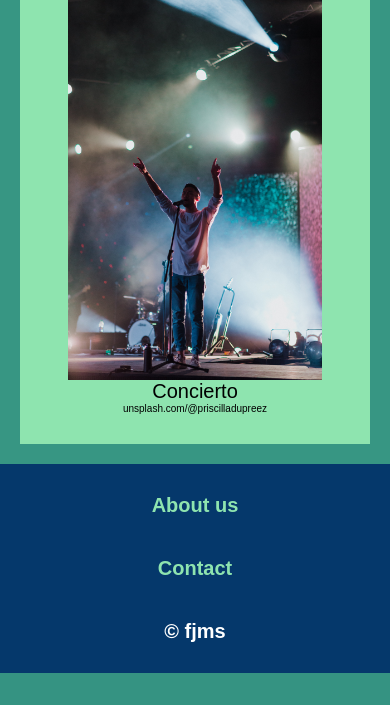
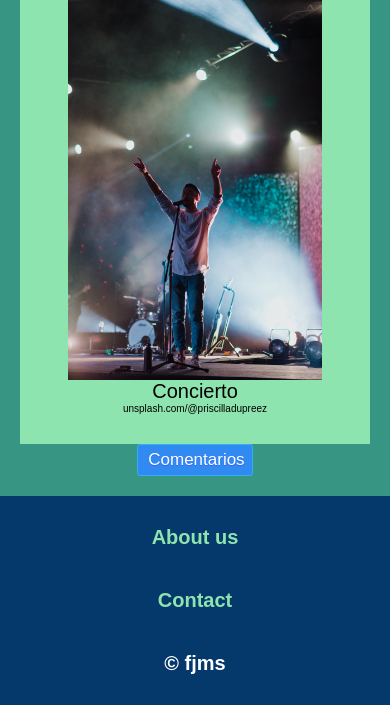
Before and after one commit to franmolsan/SIBW, a PHP site: page /evento.html in a window 390 px wide. Shown: the part 2979-3684 px from the top of the page. Before the commit the page ends 3652 px from the top, so only its background shows below. Run offline with PHP 8.4, Linux system fonts and the light colour scheme.

Commit message:
practica a medias

```diff
--- a/p2/estilo.css
+++ b/p2/estilo.css
@@ -167,6 +167,63 @@ figcaption {
  font-size: 10px;
 }
 
+.seccion_comentarios {
+  display: flex;
+  justify-content: flex-end;
+}
+
+.boton_comentario {
+  position: fixed;
+  bottom: 0%;
+  background-color:#318af2;
+  border-radius:3px;
+  border:1px solid #31b1f2;
+  display:inline-block;
+  cursor:pointer;
+  color:#ffffff;
+  font-family:Arial;
+  font-size:17px;
+  padding: 5px 10px;
+  text-decoration:none;
+  text-shadow:0px 1px 0px #3164f2;
+  transition-duration: 0.3s;
+}
+.boton_comentario:hover {
+  background-color:#3164f2;
+}
+
+.desplegable {
+  display: none;
+  background-color: #ffffff;
+  position: fixed;
+  bottom: 5%;
+  padding: 3% 5%;
+  border-radius: 2%;
+  opacity: 0.9;
+  justify-content: center;
+
+}
+.info_usr {
+  text-align:center;
+  margin:auto;
+}
+
+input[type=text], select, textarea {
+  width: 100%;
+  padding: 12px;
+  border: 1px solid #ccc;
+  border-radius: 4px;
+  box-sizing: border-box;
+  resize: vertical;
+}
+
+.comentario {
+  padding: 0% 2%;
+  margin: 3% 0%;
+  border:1px solid #379683;
+  border-radius: 3%;
+}
+
 
 /* Para los botones sociales */
 .fa {
@@ -244,12 +301,23 @@ figcaption {
 }
 
 /* para que se "apilen" la cabecera, los elementos auxiliares y el pie */
-@media all and (max-width: 500px) {
+@media all and (max-width: 600px) {
 
-  .titulo, section {
+  .titulo, section, .seccion_comentarios {
     text-align: center;
     -webkit-flex-direction: column;
     flex-direction: column;
   }
 
+  .boton_comentario {
+   align-self: center;
+   position: relative;
+   width: 33%;
+  }
+
+  .form_comentario {
+    align-self: center;
+    position: relative;
+  }
+
 }
--- a/p2/evento.html
+++ b/p2/evento.html
@@ -3,6 +3,7 @@
 <head>
     <link rel="stylesheet" type="text/css" href="estilo.css"/>
     <link rel="stylesheet" href="https://cdnjs.cloudflare.com/ajax/libs/font-awesome/4.7.0/css/font-awesome.min.css">
+    <script src="scripts.js"></script>
 <title>Evento</title>
 </head>
 <body class="cuerpo">
@@ -109,8 +110,33 @@
                 </div>
             </div>
 
+            <div class="seccion_comentarios">
+                <div class = "desplegable" id="desplegable" style="display: none;">
+                    <div class="comentario">
+                        <p>Autor, 10/09/2020 a las 18:09</p>
+                        <p>Cuándo salen las entradas a la venta?</p>
+                    </div>
+
+                    <div class="comentario">
+                        <p>Autor, 10/09/2020 a las 18:09</p>
+                        <p>Cuándo salen las entradas a la venta?</p>
+                    </div>
+
+                    <div class="comentario" id="com1"></div>
+
+
+                    <form name="form_comentario" id="caja_comentarios" onsubmit="validateForm();" method="post">
+                            <div class="info_usr">Nombre:<input type="text" name="nombre" required/></div>
+                            <div class="info_usr">E-mail:<input type="text" name="email" required/></div>
+                            <div class="info_usr">Tu comentario:
+                                <textarea name="message" class="info_usr" id="com">Introduce aquí tu comentario...</textarea>
+                            </div>
+                            <div class="info_usr"><input type="submit" /></div>
+                    </form>
+                </div>
+                <button class="boton_comentario" onclick="mostrarComentarios()">Comentarios</button>
+            </div>
         </article>
-
     </section>
 
     <footer>
```
Also changed, not shown: p2/scripts.js (added, +45 -0 lines).
